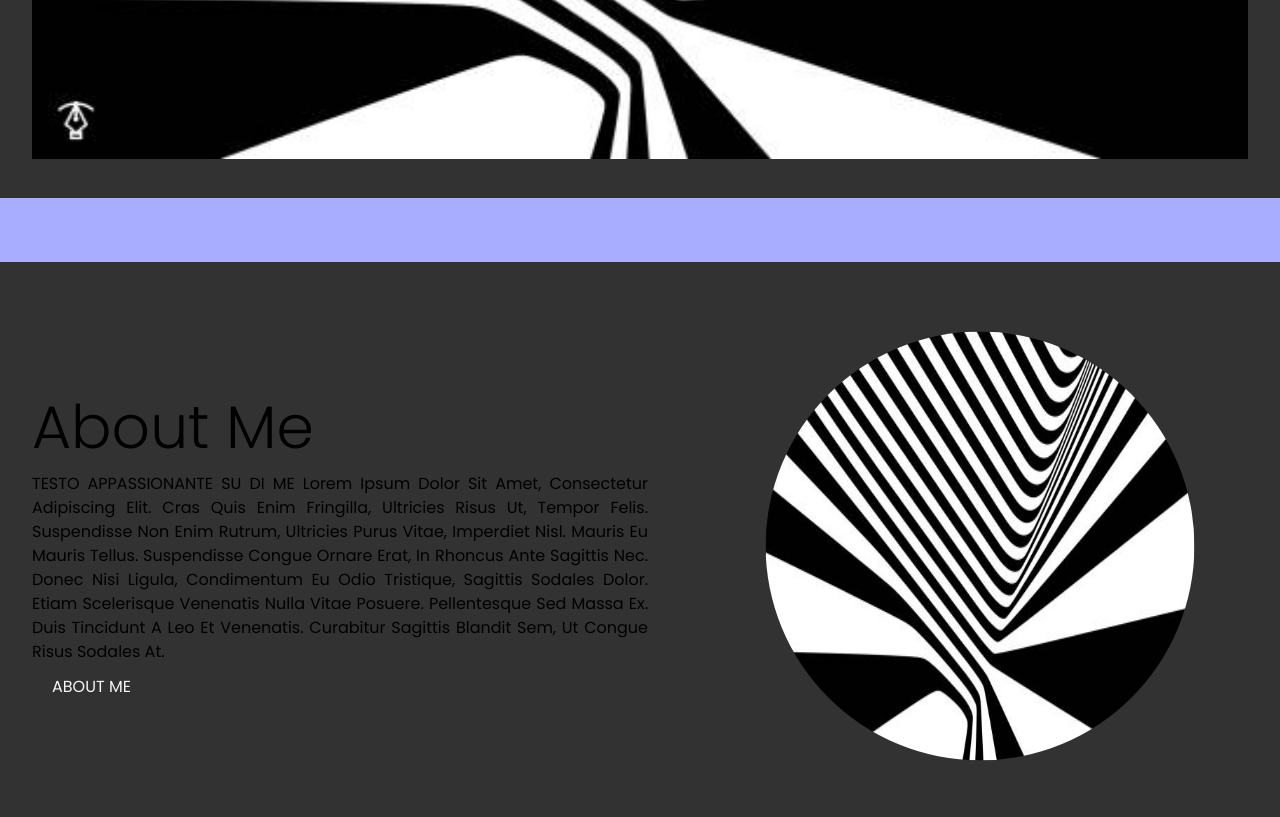
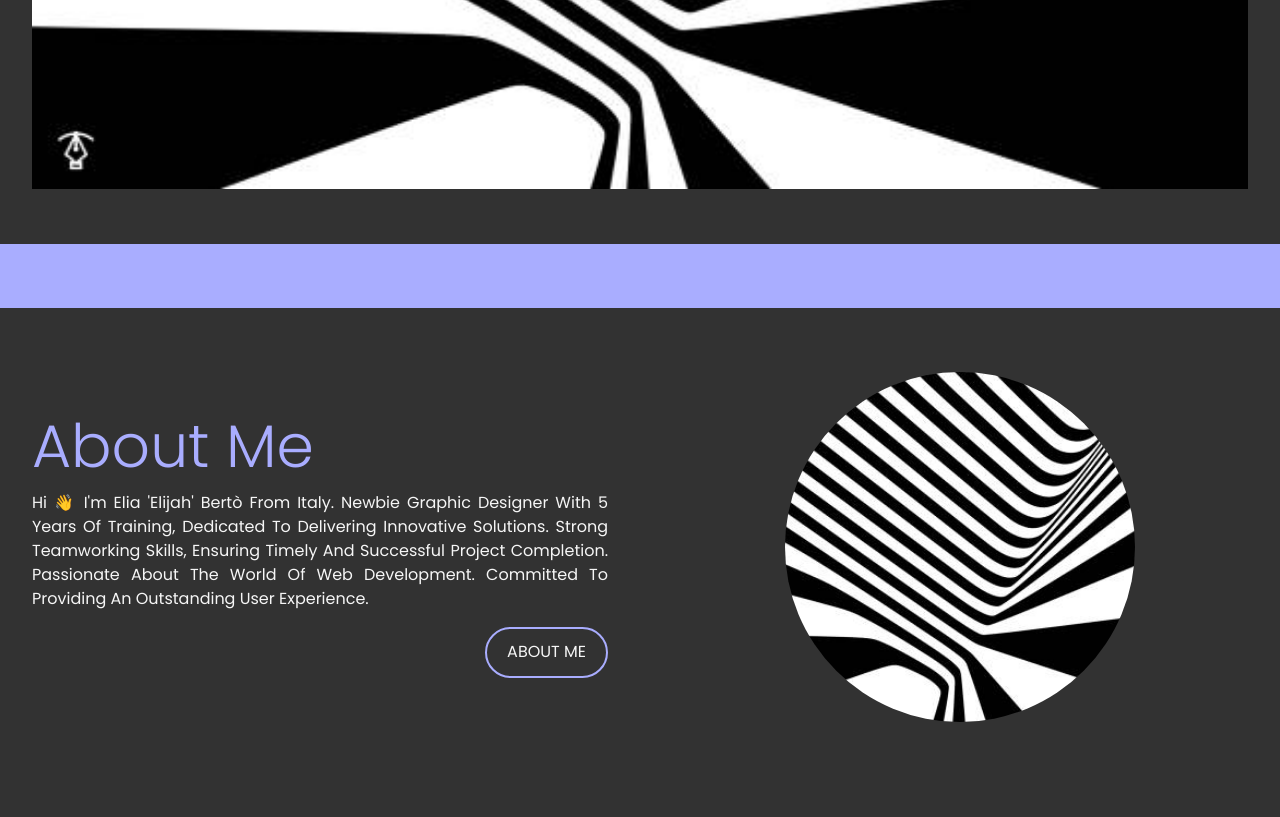
Before and after one commit to BertoElijah/BertoElijah.github.io, a plain HTML site: page index.html in a window 1280 px wide. Shown: the part 758-1575 px from the top of the page. After the commit the page ends 1544 px from the top, so only its background shows below. Drawn offline with Linux system fonts and the light colour scheme.

Commit message:
sistemando roba

```diff
--- a/assets/scss/_components.scss
+++ b/assets/scss/_components.scss
@@ -5,6 +5,7 @@
 // H1
 
 $h1: (
+    color: colors.$clr-primary-600,
     font-family: typography.$font-family-heading,
     font-size: typography.$font-size-800,
     font-weight: typography.$font-weight-300,
@@ -21,6 +22,7 @@ $h1: (
 // H2
 
 $h2: (
+    color: colors.$clr-primary-600,
     font-family: typography.$font-family-main,
     font-size: typography.$font-size-700,
     font-weight: typography.$font-weight-300,
@@ -36,6 +38,7 @@ $h2: (
 // H3
 
 $h3: (
+    color: colors.$clr-primary-600,
     font-family: typography.$font-family-main,
     font-size: typography.$font-size-600,
     font-weight: typography.$font-weight-600,
@@ -52,6 +55,7 @@ $h3: (
 // H4
 
 $h4: (
+    color: colors.$clr-primary-600,
     font-family: typography.$font-family-main,
     font-size: typography.$font-size-500,
     font-weight: typography.$font-weight-600,
@@ -68,6 +72,7 @@ $h4: (
 //p
 
 p {
+    color: colors.$clr-neutral-800;
     font-family: typography.$font-family-main;
     font-size: typography.$font-size-400;
     font-weight: typography.$font-weight-400;
@@ -85,6 +90,7 @@ p {
     border-style: none;
     background: #77777700;
     color: colors.$clr-neutral-800;
+    margin-block: miscellaneous.$gap-400;
     & svg {
         position: absolute;
         width: 2em;
--- a/assets/scss/_miscellaneous.scss
+++ b/assets/scss/_miscellaneous.scss
@@ -4,3 +4,7 @@ $gap-300: 0.5rem;
 $gap-400: 1rem;
 $gap-500: 2rem;
 $gap-600: 4rem;
+
+// Breakpoints
+
+$s:40em;
--- a/css/style.scss
+++ b/css/style.scss
@@ -46,7 +46,7 @@ body {
     aspect-ratio: 1;
     margin: 0 auto;
     display: block;
-    @media (min-width: 40em) {
+    @media (min-width: miscellaneous.$s) {
         display: none;
     }
     &:hover {
@@ -58,7 +58,7 @@ body {
     list-style: none;
     display: flex;
     align-items: center;
-    @media (max-width: 40em) {
+    @media (max-width: miscellaneous.$s) {
         display: none;
     }
     & #dark-mode {
@@ -143,7 +143,7 @@ header {
     position: relative;
     width: 100dvw;
     height: 100%;
-    margin-block: miscellaneous.$gap-300;
+    margin-block: miscellaneous.$gap-500;
     background: colors.$clr-primary-600;
     padding: miscellaneous.$gap-500 ;
     overflow: hidden;
@@ -177,25 +177,34 @@ header {
   }
 
   .about-me {
-    margin-block: miscellaneous.$gap-400;
+    margin-block: miscellaneous.$gap-600;
     margin-inline: miscellaneous.$gap-500;
+    gap: miscellaneous.$gap-600;
     display: flex;
-    gap: miscellaneous.$gap-600;
-    flex-grow: 1;
+    flex-wrap: wrap;
+  }
+
+  .about-me .about-me-item {
+    display: flex;
     align-items: center;
-    & .about-me-item {
-        flex-grow: 1;
-    }
-    & .text-about-me {
-        gap: miscellaneous.$gap-600;
-        & p {
-            max-width: 70ch;
-            text-align: justify;
-        }
-    }
-    & .img-about-me img{
-        aspect-ratio: 1;
-        border-radius: 50%;
-        scale: 0.8;
-    }
+    justify-content: center;
+    flex: 1;
+    justify-content: center;
+    min-width: 35ch;
+    & .text-banner {
+        display: flex;
+        flex-direction: column;
+        text-align: justify;
+        & .button {
+            align-self: flex-end;
+            border: 2px solid colors.$clr-primary-600;
+          }
+      }
   }
+
+  .about-me-img {
+    max-width: 350px;
+    aspect-ratio: 1;
+    object-fit: cover;
+    border-radius: 50%;
+  }
--- a/index.html
+++ b/index.html
@@ -146,9 +146,10 @@
     </div>
     <div class="content">
       <article class="about-me">
-        <div class="text-about-me about-me-item">
+        <div class="about-me-item">
+          <div class="text-banner">
             <p class="h2">About me</p>
-          <p>TESTO APPASSIONANTE SU DI ME Lorem ipsum dolor sit amet, consectetur adipiscing elit. Cras quis enim fringilla, ultricies risus ut, tempor felis. Suspendisse non enim rutrum, ultricies purus vitae, imperdiet nisl. Mauris eu mauris tellus. Suspendisse congue ornare erat, in rhoncus ante sagittis nec. Donec nisi ligula, condimentum eu odio tristique, sagittis sodales dolor. Etiam scelerisque venenatis nulla vitae posuere. Pellentesque sed massa ex. Duis tincidunt a leo et venenatis. Curabitur sagittis blandit sem, ut congue risus sodales at.</p>
+            <p><span>Hi 👋 I'm Elia 'Elijah' Bertò from Italy. Newbie graphic designer with 5 years of training, dedicated to delivering innovative solutions. Strong teamworking skills, ensuring timely and successful project completion. Passionate about the world of web development. Committed to providing an outstanding user experience.</span></p>
             <button class="button">about me<svg
               class="arrow"
               data-name="Layer 1"
@@ -166,8 +167,11 @@
               </g>
             </svg></button>
           </div>
-        <div class="img-about-me about-me-item">
-          <img src="/assets/media/istockphoto-1337005456-612x612.jpeg" alt="pic about me">
+        </div>
+        <div class="about-me-item">
+          <div class="img-banner">
+            <img src="/assets/media/istockphoto-1337005456-612x612.jpeg" alt="pic about me" class="about-me-img">
+          </div>
         </div>
       </article>
     </div>
```
Also changed, not shown: css/style.css, 1 other file. Lines whose indentation alone changed are shown as unchanged.
